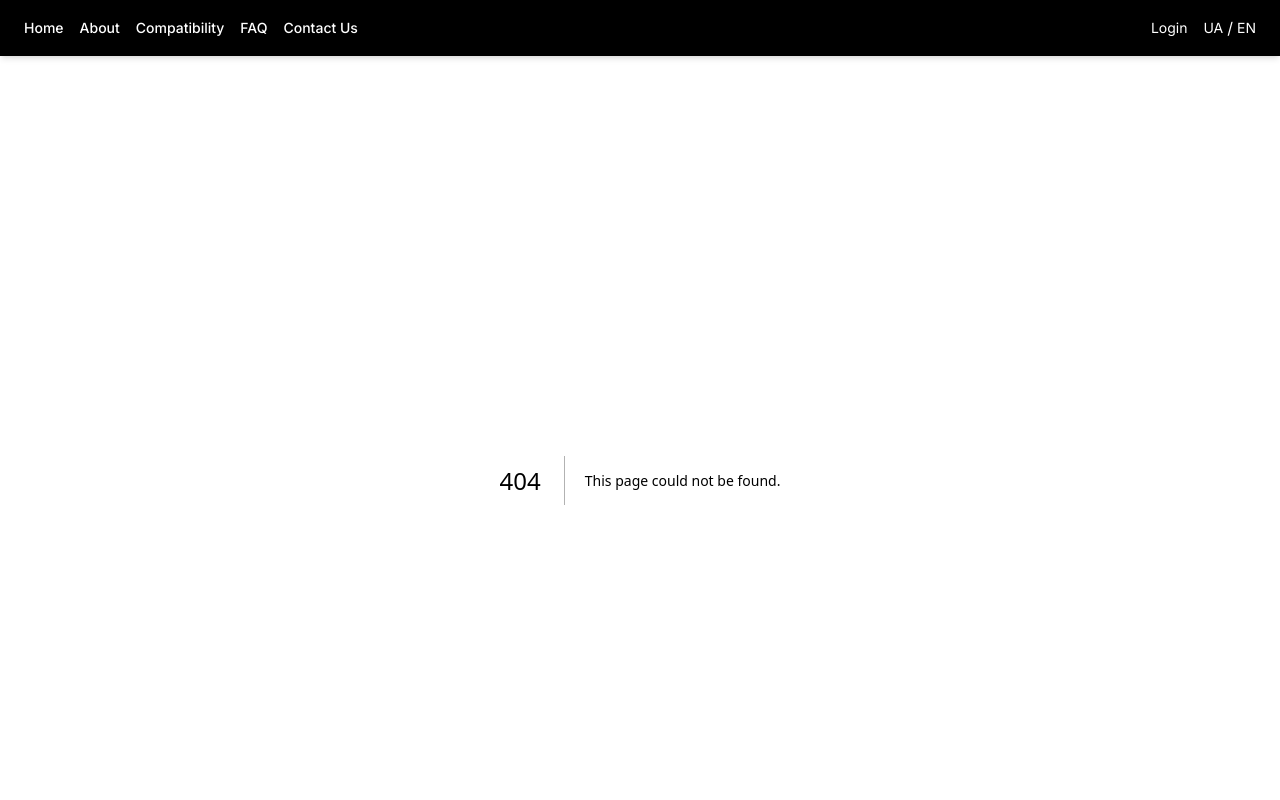
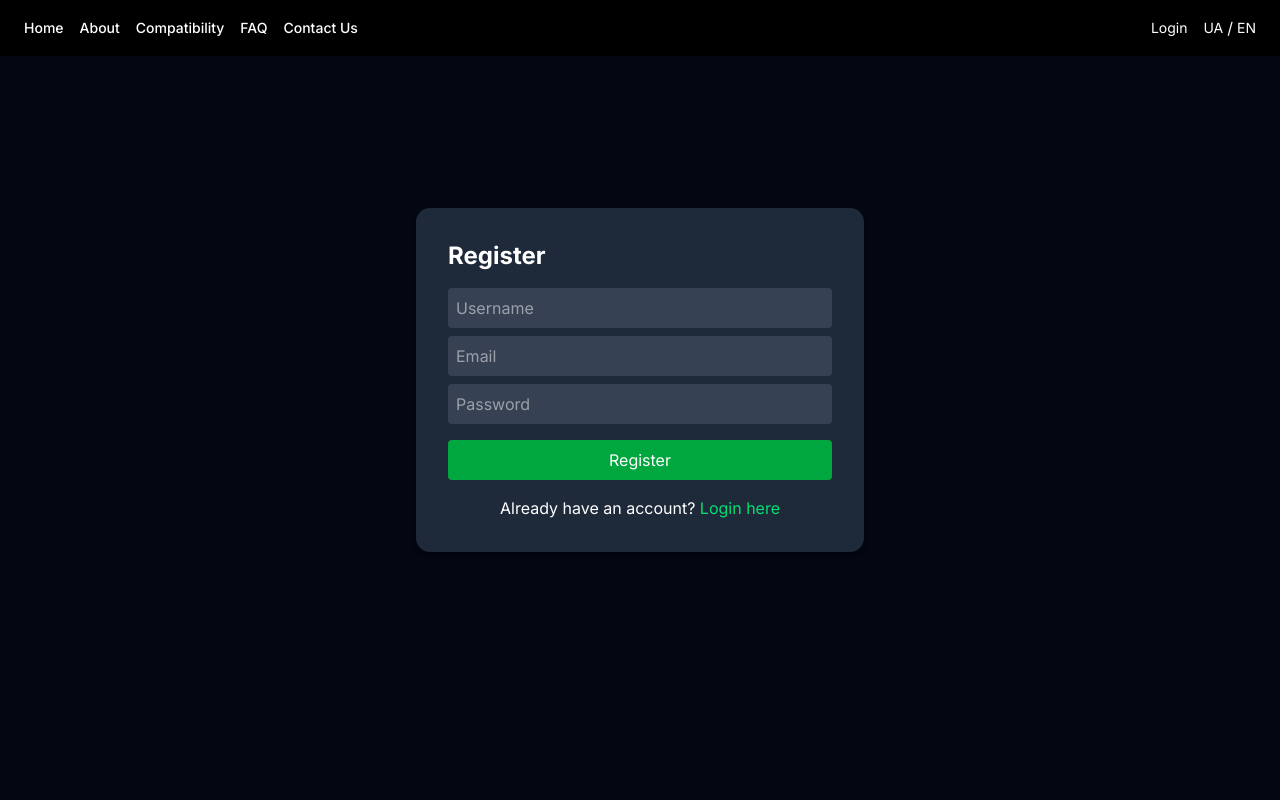
Before and after one commit to Myki487/esim-website, a Next.js app: page /register in a window 1280 px wide. Before the commit this address had no page. Shown: the top 800 px of the page. Built offline with nearby package versions, Linux system fonts and the light colour scheme.

Commit message:
staticRegister (08.06.25)
- added Register page
- user registration configured

```diff
--- a/src/app/login/page.tsx
+++ b/src/app/login/page.tsx
@@ -3,6 +3,7 @@
 import { useUser } from '@/context/UserContext'
 import { useRouter } from 'next/navigation'
 import { useState, useEffect } from 'react'
+import { StaticUser } from '@/types/StaticUser'
 
 export default function LoginPage() {
   const { login, user } = useUser()
@@ -14,14 +15,25 @@ export default function LoginPage() {
 
   useEffect(() => {
     if (user) router.push('/dashboard')
-  }, [user])
+  }, [user, router])
 
   const handleLogin = () => {
-    if (username === 'Admin777' && password === '03058425') {
-      login({ username: 'Admin777', email: 'myusername1928@gmail.com' })
-      router.push('/checkout')
-    } else if (username === 'VavyLone' && password === 'VavyLone487') {
-      login({ username: 'VavyLone', email: 'mr.k.g.487@gmail.com' })
+    const staticUsers: StaticUser[] = [
+      { username: 'Admin777', email: 'myusername1928@gmail.com', password: '03058425' },
+      { username: 'VavyLone', email: 'mr.k.g.487@gmail.com', password: 'VavyLone487' },
+    ]
+
+    const storedUsers = localStorage.getItem('registered_users')
+    const dynamicUsers: StaticUser[] = storedUsers ? JSON.parse(storedUsers) : []
+
+    const allUsers = [...staticUsers, ...dynamicUsers]
+
+    const foundUser = allUsers.find(
+      (u) => u.username === username && u.password === password
+    )
+
+    if (foundUser) {
+      login({ username: foundUser.username, email: foundUser.email })
       router.push('/checkout')
     } else {
       setError('Invalid credentials')
@@ -46,9 +58,18 @@ export default function LoginPage() {
         value={password}
         onChange={(e) => setPassword(e.target.value)}
       />
-      <button onClick={handleLogin} className="w-full bg-blue-600 py-2 rounded hover:bg-blue-700">
+      <button
+        onClick={handleLogin}
+        className="w-full bg-blue-600 py-2 rounded hover:bg-blue-700"
+      >
         Login
       </button>
+			<p className="mt-4 text-center">
+				Don’t have an account?{' '}
+				<a href="/register" className="text-blue-400 hover:underline">
+					Register here
+				</a>
+			</p>
     </div>
   )
 }
--- /dev/null
+++ b/src/app/register/page.tsx
@@ -0,0 +1,74 @@
+'use client'
+
+import { useRouter } from 'next/navigation'
+import { useState } from 'react'
+import { StaticUser } from '@/types/StaticUser'
+
+export default function RegisterPage() {
+  const router = useRouter()
+  const [username, setUsername] = useState('')
+  const [email, setEmail] = useState('')
+  const [password, setPassword] = useState('')
+  const [error, setError] = useState('')
+
+  const handleRegister = () => {
+    if (!username || !email || !password) {
+      setError('Please fill in all fields')
+      return
+    }
+
+    const usersString = localStorage.getItem('registered_users')
+    const users: StaticUser[] = usersString ? JSON.parse(usersString) : []
+
+    const userExists = users.some(
+      (user) => user.username === username || user.email === email
+    )
+
+    if (userExists) {
+      setError('User with this username or email already exists')
+      return
+    }
+
+    const newUser: StaticUser = { username, email, password }
+    users.push(newUser)
+    localStorage.setItem('registered_users', JSON.stringify(users))
+    router.push('/login')
+  }
+
+  return (
+    <div className="p-8 max-w-md mx-auto mt-32 bg-gray-800 text-white rounded-xl shadow-md">
+      <h2 className="text-2xl font-bold mb-4">Register</h2>
+      {error && <p className="text-red-500">{error}</p>}
+      <input
+        type="text"
+        placeholder="Username"
+        className="w-full mb-2 p-2 rounded bg-gray-700"
+        value={username}
+        onChange={(e) => setUsername(e.target.value)}
+      />
+      <input
+        type="email"
+        placeholder="Email"
+        className="w-full mb-2 p-2 rounded bg-gray-700"
+        value={email}
+        onChange={(e) => setEmail(e.target.value)}
+      />
+      <input
+        type="password"
+        placeholder="Password"
+        className="w-full mb-4 p-2 rounded bg-gray-700"
+        value={password}
+        onChange={(e) => setPassword(e.target.value)}
+      />
+      <button onClick={handleRegister} className="w-full bg-green-600 py-2 rounded hover:bg-green-700">
+        Register
+      </button>
+			<p className="mt-4 text-center">
+				Already have an account?{' '}
+				<a href="/login" className="text-green-400 hover:underline">
+					Login here
+				</a>
+			</p>
+    </div>
+  )
+}
```
